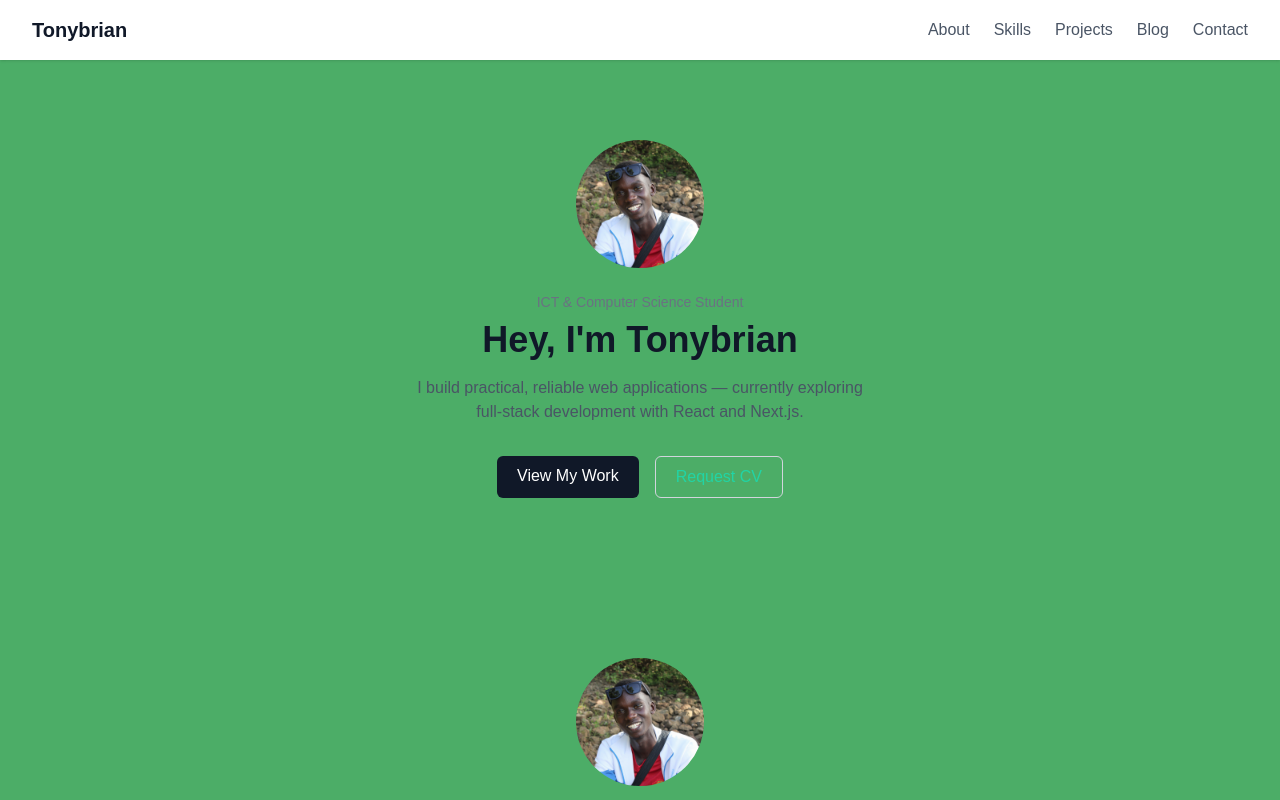
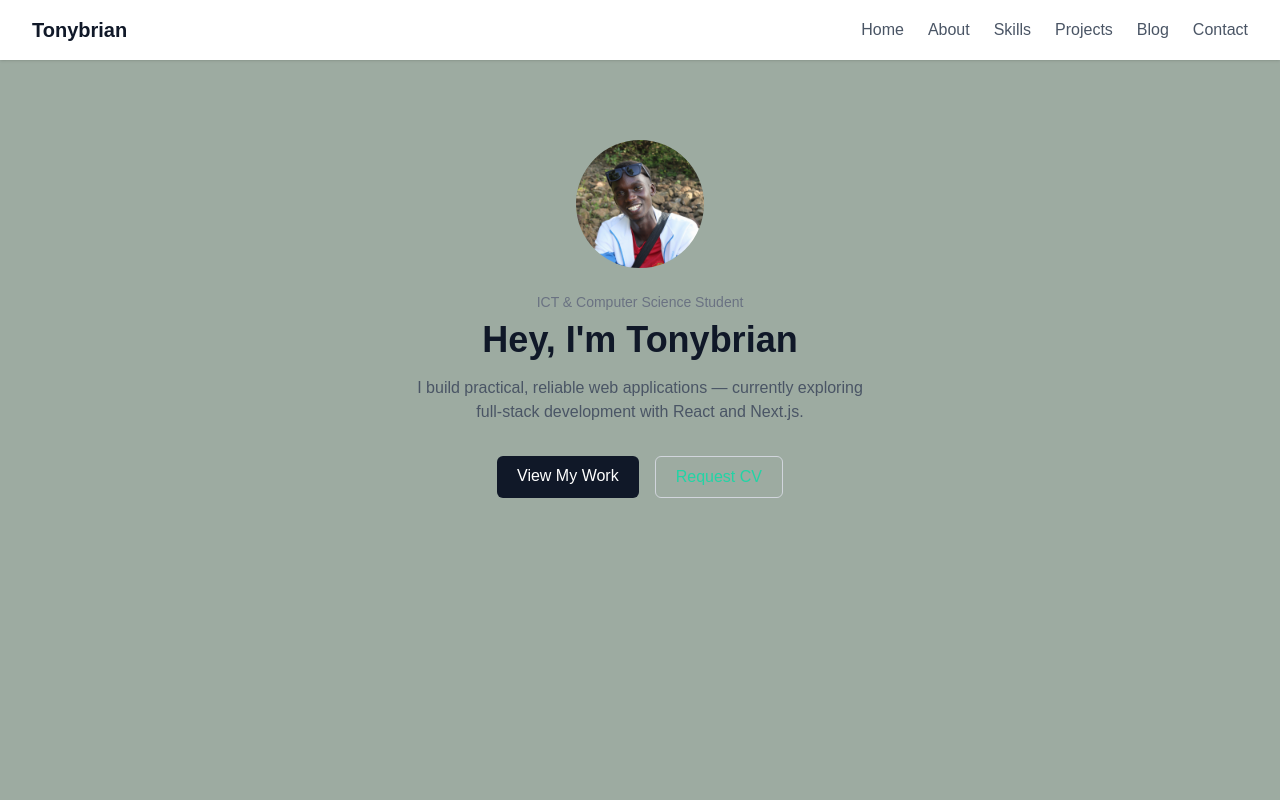
Before and after one commit to Cs-Star-Korir/My_Portfolio, a Next.js app: page / in a window 1280 px wide. Shown: the top 800 px of the page. Built offline with nearby package versions, Linux system fonts and the light colour scheme.

Commit message:
Fix navbar to include Home link ,confirm routing works across all pages

```diff
--- a/src/app/globals.css
+++ b/src/app/globals.css
@@ -1,7 +1,7 @@
 @import "tailwindcss";
 
 :root {
-  --background: #4cad67;
+  --background: #9daba1;
   --foreground: #22d4a5;
 }
 
@@ -14,8 +14,8 @@
 
 @media (prefers-color-scheme: dark) {
   :root {
-    --background: #0a0a0a;
-    --foreground: #10be7b;
+    --background: #25a73d;
+    --foreground: #82eb8a;
   }
 }
 
--- a/src/app/layout.js
+++ b/src/app/layout.js
@@ -27,7 +27,7 @@ export default function RootLayout({ children }) {
 
       <body className="min-h-full flex flex-col">
         < Navbar />
-        < Home />
+
         {children}
       </body>
 
--- a/src/components/Navbar.jsx
+++ b/src/components/Navbar.jsx
@@ -3,13 +3,18 @@ import Link from "next/link";
 export default function Navbar() {
   return (
     <nav className="flex items-center justify-between px-8 py-4 bg-white shadow-sm">
-      {/* Site name / logo */}
+      {/* Site name / logo - still links home */}
       <Link href="/" className="text-xl font-bold text-gray-900">
         Tonybrian
       </Link>
 
       {/* Navigation links */}
       <ul className="flex gap-6 text-gray-600">
+        <li>
+          <Link href="/" className="hover:text-gray-900">
+            Home
+          </Link>
+        </li>
         <li>
           <Link href="/about" className="hover:text-gray-900">
             About
```
